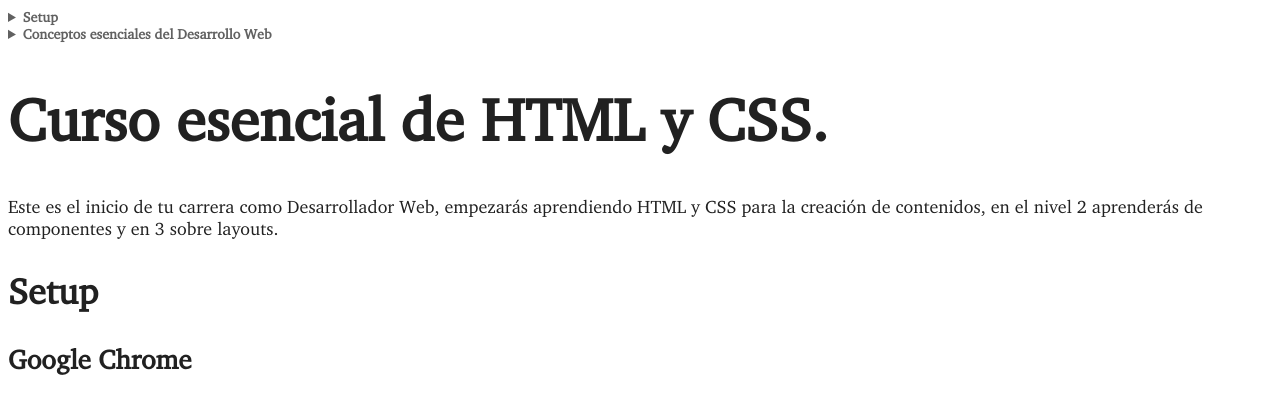
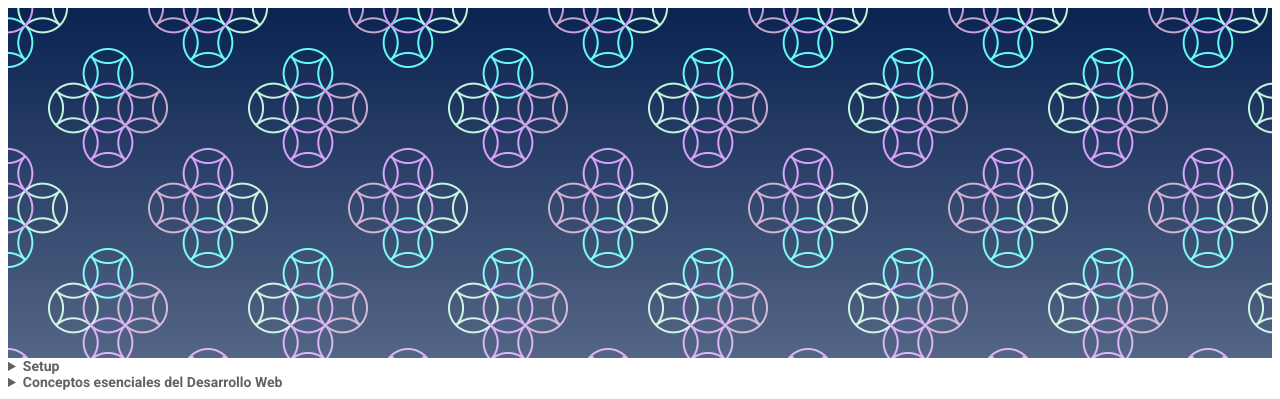
Before and after one commit to jessicauk/html-and-css-essential-course, a plain HTML site: page index.html in a window 1280 px wide. Shown: the top 399 px of the page. Drawn offline with Linux system fonts and the light colour scheme.

Commit message:
feat: Add background style.

```diff
--- a/css/styles.css
+++ b/css/styles.css
@@ -5,19 +5,19 @@
   font-style: normal;
 }
 @font-face {
-  font-family: charter-bold;
+  font-family: charter;
   src: url("../fonts/charter-bold.otf");
   font-weight: bold;
   font-style: normal;
 }
 @font-face {
-  font-family: charter-italic;
+  font-family: charter;
   src: url("../fonts/charter-italic.otf");
   font-weight: 400;
   font-style: italic;
 }
 @font-face {
-  font-family: charter-bold-italic;
+  font-family: charter;
   src: url("../fonts/charter-bold-italic.otf");
   font-weight: bold;
   font-style: italic;
@@ -27,13 +27,15 @@
   --gray30: #212121;
   --gray20: #212429;
   --gray10: #616161;
+  --yellow: #fec62e;
 }
 html {
   font-size: 16px;
 }
 body {
   color: var(--gray30);
-  font-family: charter;
+  /* font-family: charter; */
+  font-family: "Roboto", sans-serif;
 }
 a {
   color: var(--gray30);
@@ -63,3 +65,10 @@ header a:hover {
 nav details summary {
   font-weight: bold;
 }
+pre {
+  background-color: var(--yellow);
+}
+.hero {
+  height: 350px;
+  background-image: linear-gradient(to top, rgba(255,255,255,0.3), transparent), url('../images/pattern.png');
+}
--- a/index.html
+++ b/index.html
@@ -4,9 +4,12 @@
     <meta charset="UTF-8" />
     <meta name="viewport" content="width=device-width, initial-scale=1.0" />
     <link rel="stylesheet" href="./css/styles.css" />
+    <link rel="preconnect" href="https://fonts.gstatic.com">
+    <link href="https://fonts.googleapis.com/css2?family=Roboto:ital,wght@0,400;0,700;1,400;1,700&display=swap" rel="stylesheet">
     <title>Essential HTML and CSS course</title>
   </head>
   <body>
+    <div class="hero"></div>
     <header>
       <nav>
         <details>
```
Also changed, not shown: images/pattern.png (added).
